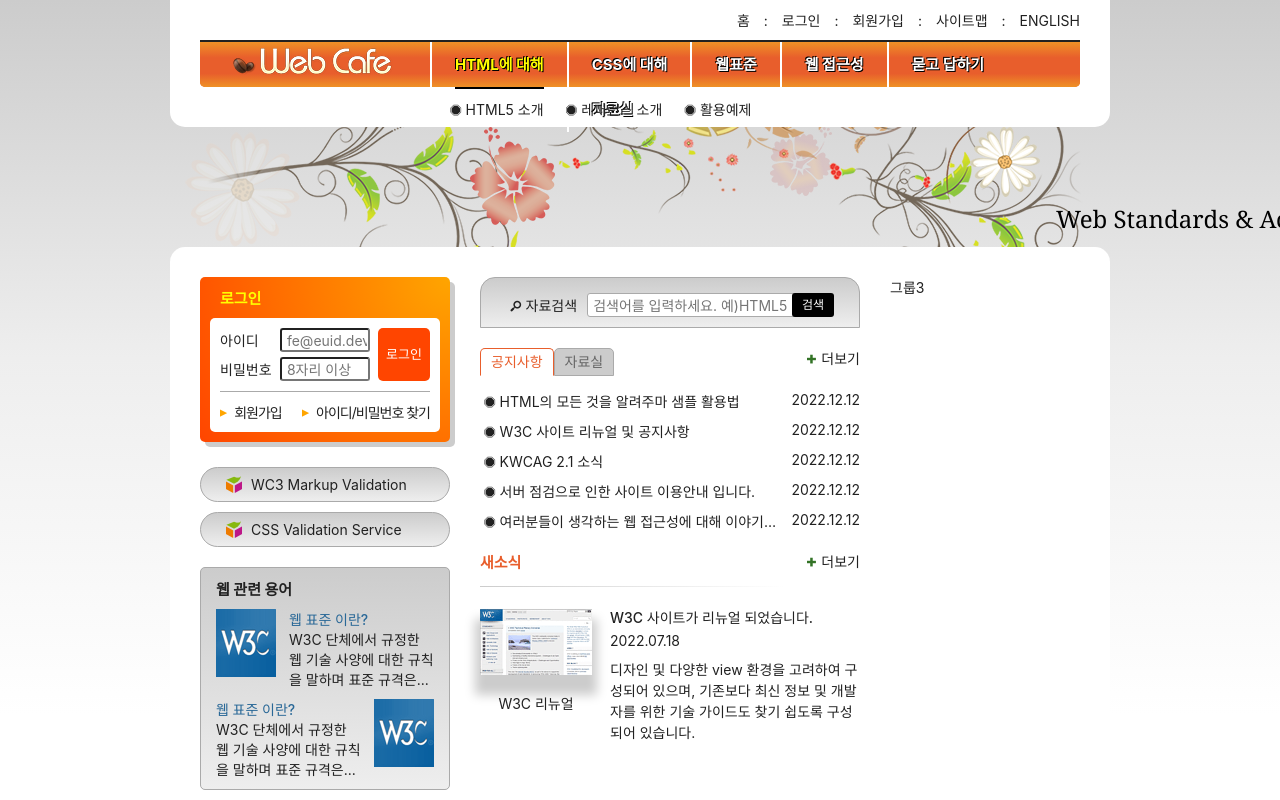
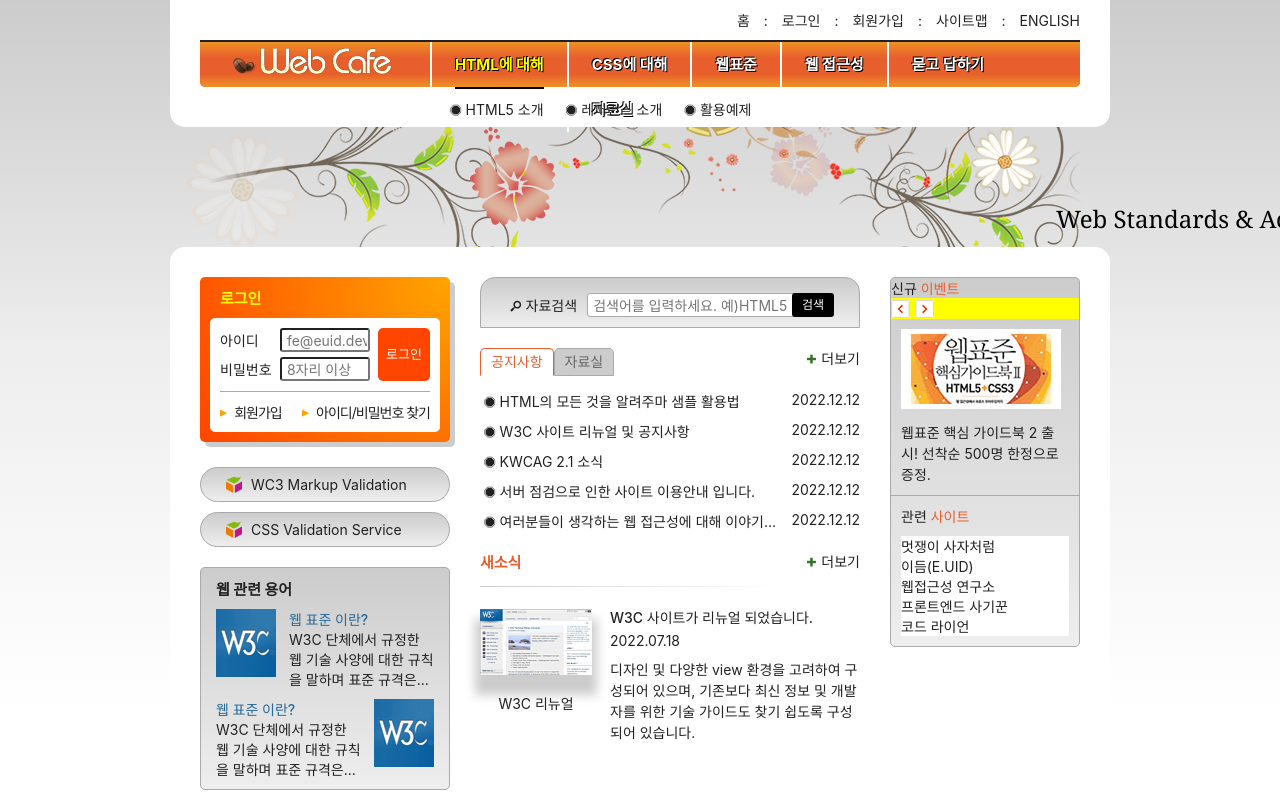
Before and after one commit to luvdo0112/HTML5, a plain HTML site: page index.html in a window 1280 px wide. Shown: the top 800 px of the page. Drawn offline with Linux system fonts and the light colour scheme; a script that the page names is missing; a web font is replaced by a local one.

Commit message:
IR 기법

```diff
--- a/index.html
+++ b/index.html
@@ -267,7 +267,7 @@
         </div>
       </div>
       <section class="news">
-        <h2 class="news-title">새소식</h2>
+        <h2 class="news-title accent-color">새소식</h2>
         <a href="/" class="news-link">
           <article class="news-item">
             <h3 class="news-item-title">W3C 사이트가 리뉴얼 되었습니다.</h3>
@@ -286,7 +286,35 @@
         <a href="/" class="icon-plus news-more more" title="새소식">더보기</a>
       </section>
     </div>
-    <div class="group group3">그룹3</div>
+    <div class="group group3">
+      <div class="gradient-effect">
+        <section class="event">
+          <h2 class="event-title">신규 <span class="accent-color">이벤트</span></h2>
+          <div class="event-button-wrapper">
+            <button type="button" class="event-button event-button-prev">이전 이벤트 보기</button>
+            <button type="button" class="event-button event-button-next">다음 이벤트 보기</button>
+          </div>
+          <div id="eventDetail">
+            <p class="event-thumbnail">
+              <img src="./assets/free_gift.gif" alt="이벤트 경품 : 웹표준 핵심 가이드북 2(HTML5+CSS3) 증정" />
+            </p>
+            <p class="event-brief">
+              <em>웹표준 핵심 가이드북 2 출시!</em> 선착순 500명 한정으로 증정.
+            </p>
+          </div>
+        </section>
+        <section class="related">
+          <h2 class="related-title">관련 <span class="accent-color">사이트</span></h2>
+          <ul class="related-list" tabindex="0">
+            <li><a href="/">멋쟁이 사자처럼</a></li>
+            <li><a href="/">이듬(E.UID)</a></li>
+            <li><a href="/">웹접근성 연구소</a></li>
+            <li><a href="/">프론트엔드 사기꾼</a></li>
+            <li><a href="/">코드 라이언</a></li>
+          </ul>
+        </section>
+      </div>
+    </div>
   </main>
   <article class="slogan">슬로건</article>
   <footer class="footer">
--- a/styles/style.css
+++ b/styles/style.css
@@ -520,7 +520,6 @@
   background: #aaa linear-gradient(to right, #ccc, #fff);
 }
 .news-title {
-  color: #e85e2c;
   font-size: 1.5rem;
   font-weight: 700;
 }
@@ -563,6 +562,55 @@
   padding: 8px;
 }
 
+/* 신규 이벤트 및 관련 사이트 */
+.gradient-effect {
+  background: #ccc linear-gradient(to bottom, #ccc, #eee);
+  border: 1px solid #aaa;
+  border-radius: 5px;
+}
+.accent-color {
+  color: #e85e2c;
+}
+.event {
+  border-bottom: 1px solid #aaa;
+
+}
+.event-button-wrapper {
+  background-color: yellow;
+  /* firefox는 overflow hidden 해결이 안됨 따라서 h 지정해줘야 함 */
+  overflow: hidden;
+  height: 21px;
+  display: flex;
+  flex-flow: row nowrap;
+  align-items: center;
+  /* ie는 gap 지원 X */
+  gap: 5px;
+}
+.event-button {
+  /* IR 기법 -> image Replacement */
+  width: 19px;
+  height: 18px;
+  border: 0;
+  padding: 18px 0 0 0;
+  background: url(./images/back_forward.png);
+}
+.event-button-next {
+  background: url(./images/back_forward.png) -36px 0;
+}
+.event-thumbnail, .event-brief {
+  margin: 10px;
+}
+.event-brief {
+  line-height: 1.5;
+}
+.related {
+  margin: 10px;
+}
+.related-list {
+  background-color: #fff;
+  margin-top: 10px;
+}
+
 /* 슬로건 */
 .slogan {
   background: skyblue;
```
Also changed, not shown: index-complete.html (+4 -4 lines).
